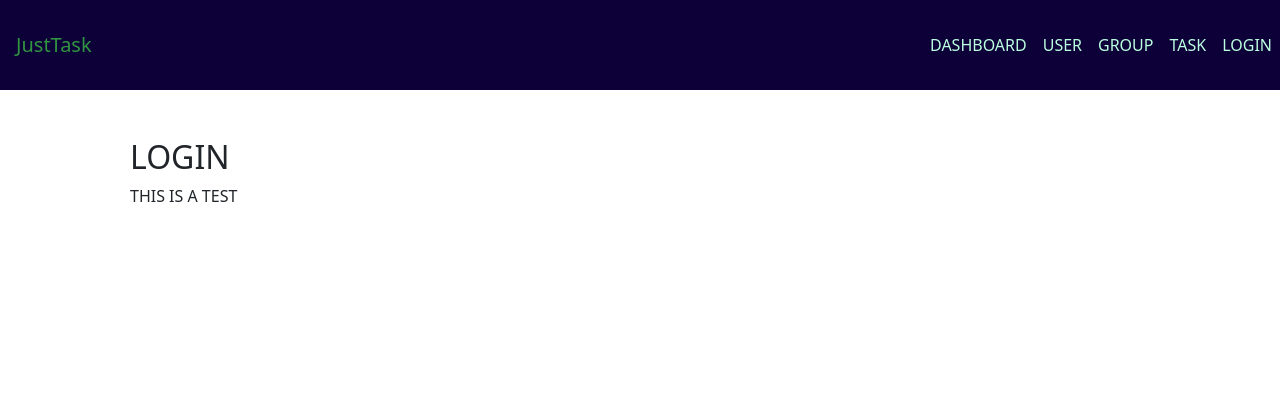
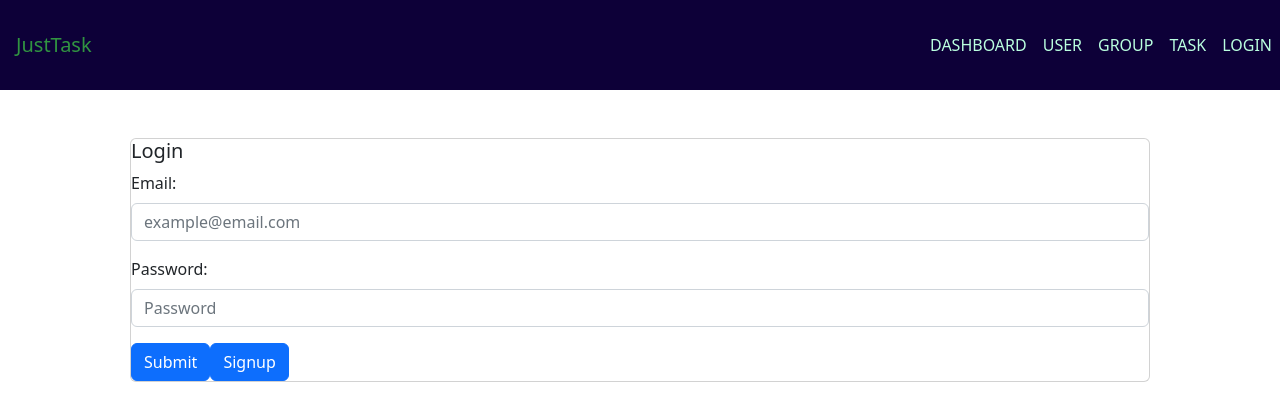
Before and after one commit to lailiel/JustTask, a React (Vite) app in the folder client/: page /login in a window 1280 px wide. Shown: the top 420 px of the page. Built offline with nearby package versions, Linux system fonts and the light colour scheme.

Commit message:
Login screen shows login/signup cards that toggle with a button

```diff
--- /dev/null
+++ b/client/src/components/LoginSignup.jsx
@@ -0,0 +1,104 @@
+import React, { useState } from "react";
+import { Card, Form, InputGroup, Button } from "react-bootstrap";
+
+const LoginToggle = () => {
+  const [activeCard, setActiveCard] = useState("login");
+
+  const handleCardChange = (cardId) => {
+    setActiveCard(cardId);
+  };
+
+//   const [name, setName] = useState("");
+//   const [email, setEmail] = useState("");
+//   const [password, setPassword] = useState("");
+
+
+
+  return (
+    <>
+      {activeCard === "login" && (
+        <Card class="login-card">
+          <Card.Title>Login</Card.Title>
+          <div>
+            <Form.Label id="form-label">Email:</Form.Label>
+            <InputGroup className="mb-3">
+              <Form.Control
+                placeholder="example@email.com"
+                aria-label="Email"
+                name="email"
+                id="form-control"
+                aria-describedby="basic-addon2"
+              />
+            </InputGroup>
+
+            <Form.Label id="form-label">Password:</Form.Label>
+            <InputGroup className="mb-3">
+              <Form.Control
+                placeholder="Password"
+                aria-label="Password"
+                name="password"
+                id="form-control"
+                aria-describedby="basic-addon2"
+              />
+            </InputGroup>
+          </div>
+          <div>
+            <Button>Submit</Button>
+            <Button onClick={() => handleCardChange("signup")} variant="primary">
+              Signup
+            </Button>
+          </div>
+        </Card>
+      )}
+
+      {activeCard === "signup" && (
+        <Card class="signup-card">
+          <Card.Title>Signup</Card.Title>
+          <div>
+            <Form.Label id="form-label">Name:</Form.Label>
+            <InputGroup className="mb-3">
+              <Form.Control
+                placeholder="Name"
+                aria-label="Name"
+                name="name"
+                id="form-control"
+                aria-describedby="basic-addon2"
+              />
+            </InputGroup>
+            <Form.Label id="form-label">Email:</Form.Label>
+            <InputGroup className="mb-3">
+              <Form.Control
+                placeholder="example@email.com"
+                aria-label="Email"
+                name="email"
+                id="form-control"
+                aria-describedby="basic-addon2"
+              />
+            </InputGroup>
+
+            <Form.Label id="form-label">Password:</Form.Label>
+            <InputGroup className="mb-3">
+              <Form.Control
+                placeholder="Password"
+                aria-label="Password"
+                name="password"
+                id="form-control"
+                aria-describedby="basic-addon2"
+              />
+            </InputGroup>
+          </div>
+          <div>
+            <Button>Submit</Button>
+            <Button
+              onClick={() => handleCardChange("login")}
+              variant="secondary"
+            >
+              Login
+            </Button>
+          </div>
+        </Card>
+      )}
+    </>
+  );
+};
+export default LoginToggle;
--- a/client/src/pages/LoginPage.jsx
+++ b/client/src/pages/LoginPage.jsx
@@ -1,18 +1,12 @@
 // login + signup toggle card/modal
 
 import Container from "react-bootstrap/Container";
+import LoginToggle from "../components/LoginSignup";
 
 export default function AboutPage() {
   return (
     <Container fluid className="p-5" id="homepage">
-      <div className="">
-        <h2>LOGIN</h2>
-      </div>
-
-      <div id='home-text'>
-        <p>THIS IS A TEST</p>
-
-      </div>
+      <LoginToggle/>
     </Container>
   );
 }
```
Also changed, not shown: client/src/components/utils/auth.js (renamed from client/src/utils/auth.js).
